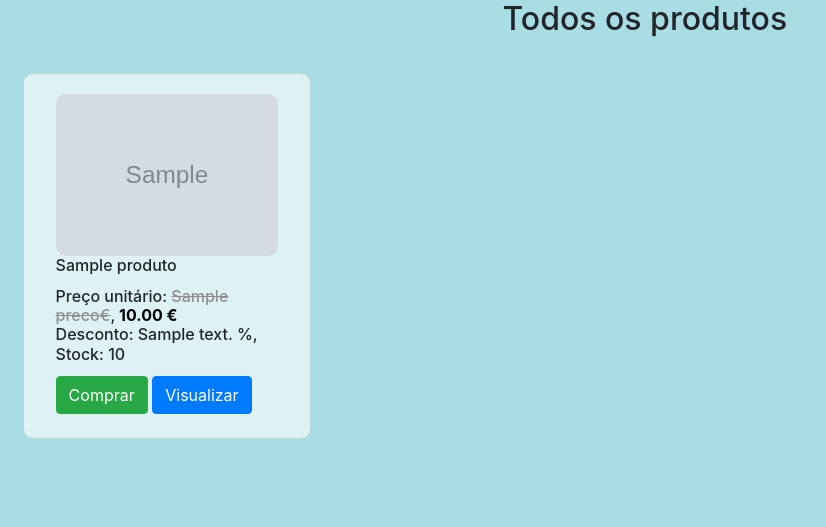
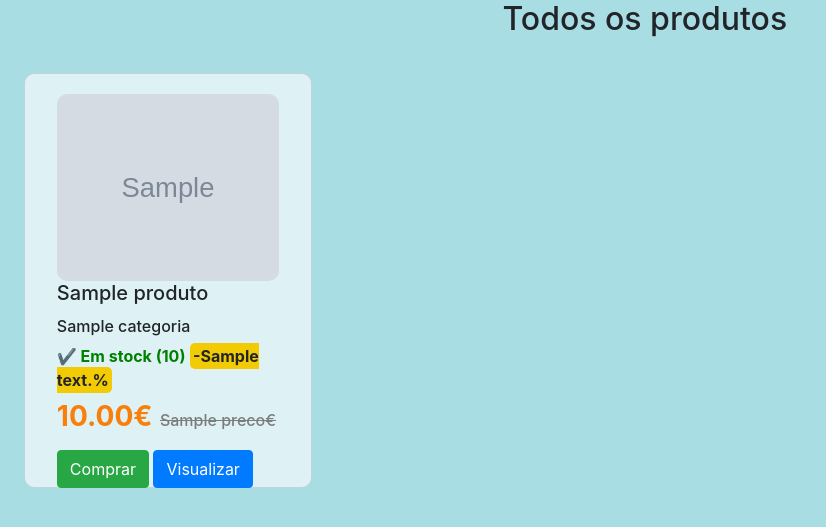
Before and after one commit to SurgicalSheep/ProjetoBD2, a Django app: page /todos_produtos in a window 1280 px wide. Shown: the part 109-636 px from the top of the page, without its empty margins (0-826 px from the left). Run offline with Django 4.2, Linux system fonts and the light colour scheme; tables that the repository leaves empty hold one stand-in row (values such as "Sample post"); grey boxes marked "Sample" are stand-in pictures; a database or web service that is not in the repository returns one stand-in record (values such as "Sample title"); some libraries are stand-ins or nearby versions.

Commit message:
melhoria index, todos_produtos e carrinho

```diff
--- a/bd2project/bd2app/templates/index.html
+++ b/bd2project/bd2app/templates/index.html
@@ -44,7 +44,7 @@
                 <label style="color: green;"><b>✔️ Em stock ({{produtos_promocao.stock}})</b></label>
                 <h3 class="card-title"><b
                         style="color: #FA7F08;">{{produtos_promocao.preco_com_desconto|floatformat:2}}€</b></h3>
-                <a href="/produto/adicionar_carrinho/{{product.id}}" class="btn btn-success">Comprar</a>
+                <a href="/produto/adicionar_carrinho/{{produtos_promocao.id}}" class="btn btn-success">Comprar</a>
                 {% else %}<!-- desconto 0 sem stock-->
                 <h6>{{produtos_promocao.categoria}}</h6>
                 <label style="color: yellow;">⚠️ Indisponível</label>
--- a/bd2project/bd2app/templates/todos_produtos.html
+++ b/bd2project/bd2app/templates/todos_produtos.html
@@ -8,58 +8,118 @@
 
 <div class="row row-cols-1 row-cols-md-4 g-4" style="margin:10px">
     {% for product in products %}
-    {% if product.active or request.session.tipouser == "Administrador" or request.session.tipouser == "Comercial Tipo 1" %}
-        {% if product.active == 0 %}
-        <div class="card" style="width: 18rem;margin-left: 1%;background-color: #f8d7d7;border-radius: 10px;">
-        {% else %}
-        <div class="card" style="width: 18rem;margin-left: 1%;background-color: #def2f5;border-radius: 10px;">
-        {% endif %}
+
+    <div class="card" style="width: 18rem;margin-left: 1.1%;background-color: #def2f5;border-radius: 10px;">
         <div class="card-body">
 
-            <img src="{{product.imagem}}" style="height: 50%;border-radius: 10px;" class="card-img-top" alt="imagem não disponível"
+
+            <img src="{{product.imagem}}" style="height:50%;border-radius: 10px;" class="card-img-top imagensitens"
+                alt="imagem não disponível"
                 onError="this.onerror=null;this.src='https://user-images.githubusercontent.com/24848110/33519396-7e56363c-d79d-11e7-969b-09782f5ccbab.png';">
-            <h6 class="card-title">{{product.nome}}</h6>
-            {% if product.desconto == 0 %}
-            <h6 class="card-title">Preço unitário: {{product.preco}}€ <br> Desconto: {{product.desconto}} %, Stock:
-                {{product.stock}}</h6>
-            {% else %}
-            <h6 class="card-title">Preço unitário: <del style="color: rgb(143, 143, 143);">{{product.preco}}€</del>,<b style="color: rgb(0, 0, 0)"> {{ product.preco_com_desconto|floatformat:2 }} € </b><br> Desconto: {{product.desconto}} %, Stock:
-                {{product.stock}}</h6>
-            {% endif %}
+            <h5 class="card-title">{{product.nome}}</h5>
 
-            {% if product.active %}
-            {% if product.stock > 0 %}
-            <a href="/produto/adicionar_carrinho/{{product.id}}"
-                class="btn btn-success">Comprar</a>
-            {% else %}
-            <a class="btn btn-secondary">Indisponível</a>
-            {% endif %}
-            {% endif %}
-
+            {% if product.desconto == 0 %} <!-- desconto 0 -->
+            {% if product.stock > 0 %}<!-- desconto 0 com stock-->
+            <h6>{{product.categoria}}</h6>
+            <label style="color: green;"><b>✔️ Em stock ({{product.stock}})</b></label>
+            <h3 class="card-title"><b
+                    style="color: #FA7F08;">{{product.preco_com_desconto|floatformat:2}}€</b></h3>
+            <a href="/produto/adicionar_carrinho/{{product.id}}" class="btn btn-success">Comprar</a>
             <a href="/produto/{{product.id}}/" class="btn btn-primary">Visualizar</a>
-
-
             {% if request.session %}
             {% if request.session.tipouser == "Administrador" or request.session.tipouser == "Comercial Tipo 1" %}
             <a href="/produto/editar_produto/{{product.id}}" style="margin-top: 1.7%;"
                 class="btn btn-warning">Editar</a>
+                {% if request.session %}
+                {% if request.session.tipouser == "Administrador" or request.session.tipouser == "Comercial Tipo 1" %}
+                {% if product.active == 1 %}
+                <a href="/produto/desativar_produto/{{product.id}}" style="margin-top: 1.7%;"
+                    class="btn btn-danger">Desativar</a>
+                {% else %}
+                <a href="/produto/ativar_produto/{{product.id}}" style="margin-top: 1.7%;" class="btn btn-info">Ativar</a>
+                {% endif %}
+                {% endif %}
+                {% endif %}
+            {% endif %}
+            {% endif %}
+            {% else %}<!-- desconto 0 sem stock-->
+            <h6>{{product.categoria}}</h6>
+            <label><b style="color: #F2CB05;">⚠️ Indisponível</b></label>
+            <!-- <h3><br><br></h3> -->
+            <a class="btn btn-secondary">Indisponível</a>
+            <a href="/produto/{{product.id}}/" class="btn btn-primary">Visualizar</a>
+            {% if request.session %}
+            {% if request.session.tipouser == "Administrador" or request.session.tipouser == "Comercial Tipo 1" %}
+            <a href="/produto/editar_produto/{{product.id}}" style="margin-top: 1.7%;"
+                class="btn btn-warning">Editar</a>
+                {% if request.session %}
+                {% if request.session.tipouser == "Administrador" or request.session.tipouser == "Comercial Tipo 1" %}
+                {% if product.active == 1 %}
+                <a href="/produto/desativar_produto/{{product.id}}" style="margin-top: 1.7%;"
+                    class="btn btn-danger">Desativar</a>
+                {% else %}
+                <a href="/produto/ativar_produto/{{product.id}}" style="margin-top: 1.7%;" class="btn btn-info">Ativar</a>
+                {% endif %}
+                {% endif %}
+                {% endif %}
+            {% endif %}
             {% endif %}
             {% endif %}
 
+            {% else %}
+            {% if product.stock > 0 %} <!-- desconto maior que 0. stock existente -->
+            <h6>{{product.categoria}}</h6>
+            <label><b style="color: green;">✔️ Em stock ({{product.stock}})</b> <b
+                    style="background-color: #F2CB05;border-radius: 5px;padding: 3px;">-{{product.desconto}}%</b></label>
+            <h3 class="card-title"><b
+                    style="color: #FA7F08;">{{product.preco_com_desconto|floatformat:2}}€</b> <label
+                    style="color: #7c7c7c;font-size: medium;"><del>{{product.preco}}€</del></label>
+            </h3>
+            <a href="/produto/adicionar_carrinho/{{product.id}}" class="btn btn-success">Comprar</a>
+            <a href="/produto/{{product.id}}/" class="btn btn-primary">Visualizar</a>
             {% if request.session %}
             {% if request.session.tipouser == "Administrador" or request.session.tipouser == "Comercial Tipo 1" %}
-            {% if product.active == 1 %}
-            <a href="/produto/desativar_produto/{{product.id}}" style="margin-top: 1.7%;"
-                class="btn btn-danger">Desativar</a>
-            {% else %}
-            <a href="/produto/ativar_produto/{{product.id}}" style="margin-top: 1.7%;" class="btn btn-info">Ativar</a>
+            <a href="/produto/editar_produto/{{product.id}}" style="margin-top: 1.7%;"
+                class="btn btn-warning">Editar</a>
+                {% if request.session %}
+                {% if request.session.tipouser == "Administrador" or request.session.tipouser == "Comercial Tipo 1" %}
+                {% if product.active == 1 %}
+                <a href="/produto/desativar_produto/{{product.id}}" style="margin-top: 1.7%;"
+                    class="btn btn-danger">Desativar</a>
+                {% else %}
+                <a href="/produto/ativar_produto/{{product.id}}" style="margin-top: 1.7%;" class="btn btn-info">Ativar</a>
+                {% endif %}
+                {% endif %}
+                {% endif %}
+            {% endif %}
+            {% endif %}
+            {% else %}<!-- desconto maior que 0. sem stock -->
+            <h6>{{product.categoria}}</h6>
+            <label><b style="color: #F2CB05;">⚠️ Indisponível</b></label>
+            <a class="btn btn-secondary">Indisponível</a>
+            <a href="/produto/{{product.id}}/" class="btn btn-primary">Visualizar</a>
+            {% if request.session %}
+            {% if request.session.tipouser == "Administrador" or request.session.tipouser == "Comercial Tipo 1" %}
+            <a href="/produto/editar_produto/{{product.id}}" style="margin-top: 1.7%;"
+                class="btn btn-warning">Editar</a>
+                {% if request.session %}
+                {% if request.session.tipouser == "Administrador" or request.session.tipouser == "Comercial Tipo 1" %}
+                {% if product.active == 1 %}
+                <a href="/produto/desativar_produto/{{product.id}}" style="margin-top: 1.7%;"
+                    class="btn btn-danger">Desativar</a>
+                {% else %}
+                <a href="/produto/ativar_produto/{{product.id}}" style="margin-top: 1.7%;" class="btn btn-info">Ativar</a>
+                {% endif %}
+                {% endif %}
+                {% endif %}
+            {% endif %}
             {% endif %}
             {% endif %}
             {% endif %}
 
         </div>
     </div>
-    {% endif %}
+
     {% endfor %}
 </div>
 {% endblock %}
```
Also changed, not shown: bd2project/bd2app/templates/carrinho.html (+18 -13 lines).
